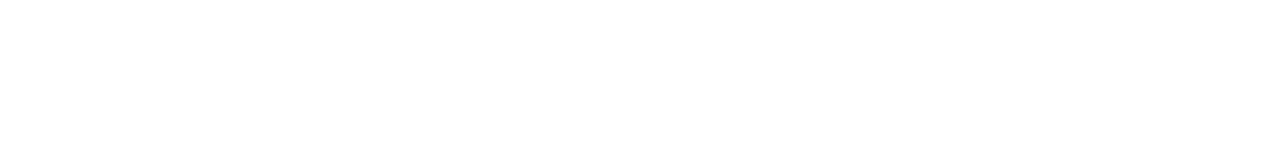
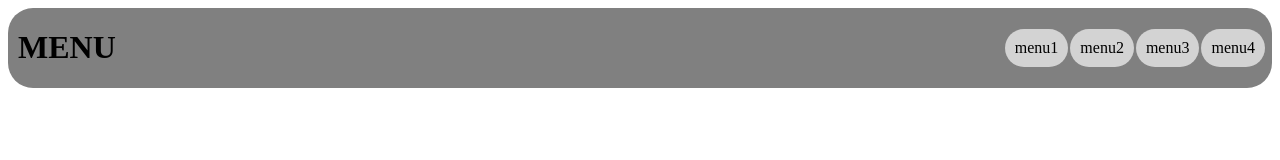
Before and after one commit to palgyula/webteszt, a plain HTML site: page index.html in a window 1280 px wide. Drawn offline with Linux system fonts and the light colour scheme.

Commit message:
azizazazi az igazi girosz, markokko nambor van

```diff
--- a/index.html
+++ b/index.html
@@ -1,12 +1,21 @@
 <!DOCTYPE html>
-<html lang="en">
+<html lang="hu">
 <head>
     <meta charset="UTF-8">
     <meta http-equiv="X-UA-Compatible" content="IE=edge">
     <meta name="viewport" content="width=device-width, initial-scale=1.0">
     <title>Document</title>
+    <link rel="stylesheet" href="menu.css">
 </head>
 <body>
-
+    <header>
+        <h1>MENU</h1>
+        <nav>
+            <p>menu1</p>
+            <p>menu2</p>
+            <p>menu3</p>
+            <p>menu4</p>
+        </nav>
+    </header>
 </body>
 </html>
--- /dev/null
+++ b/menu.css
@@ -0,0 +1,22 @@
+header,nav{
+    display: flex;
+    margin: auto;
+}
+p{
+    text-align: right;
+    background-color: lightgray;
+    padding: 10px;
+    border-radius: 20px;
+    margin: 1px;
+}
+nav{
+    margin-right: 5px;
+    padding: 1px;
+}
+header{
+    background-color: gray;
+    border-radius: 25px;
+}
+h1{
+    margin-left: 10px;
+}
```
